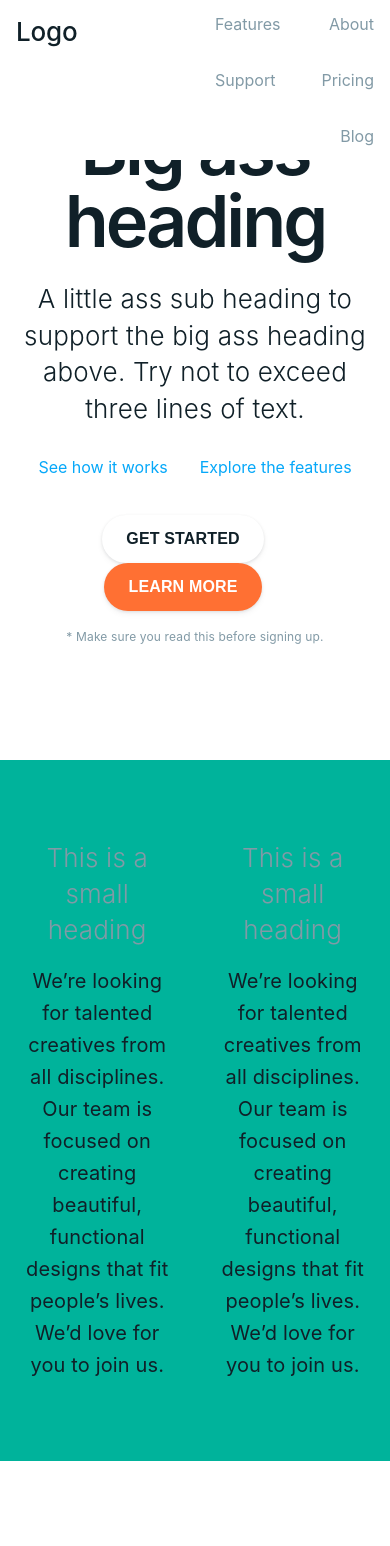
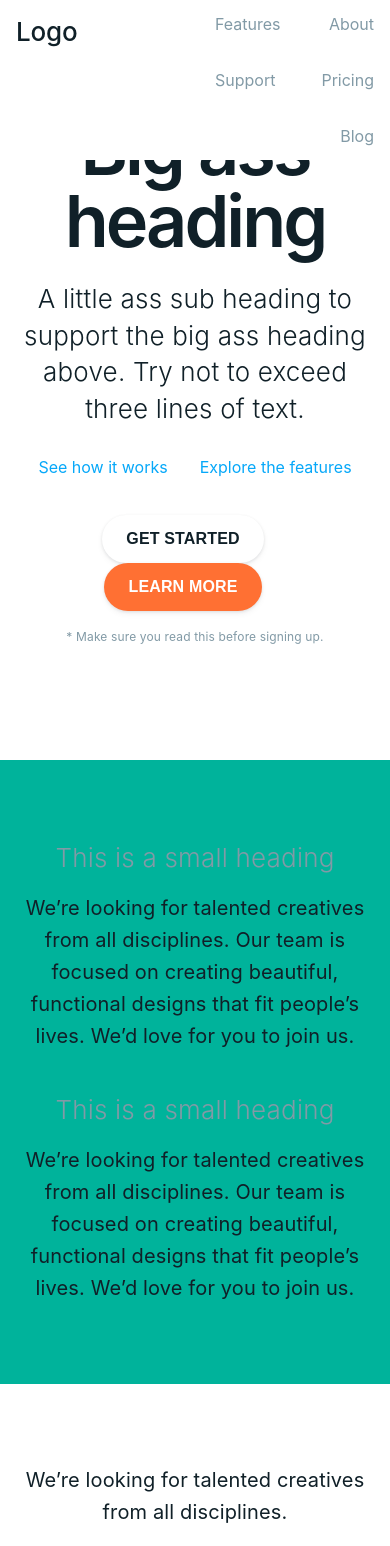
Before and after one commit to alobato/modulz-styled, a React (Create React App) app: page / in a window 390 px wide. Shown: the top 1546 px of the page. Built offline with nearby package versions, Linux system fonts and the light colour scheme.

Commit message:
Fix column width bug. Make app.js responsive.

```diff
--- a/src/App.js
+++ b/src/App.js
@@ -81,13 +81,13 @@ class App extends Component {
           <Container large>
             <Alignment center>
               <Grid>
-                <div className="grid-column">
+                <div className="grid-column--12 bps-grid-column--6">
                   <Spacing mb3>
                     <Heading thin gray_500>This is a small heading</Heading>
                   </Spacing>
                   <Text large>We’re looking for talented creatives from all disciplines. Our team is focused on creating beautiful, functional designs that fit people’s lives. We’d love for you to join us.</Text>
                 </div>
-                <div className="grid-column">
+                <div className="grid-column--12 bps-grid-column--6">
                   <Spacing mb3>
                     <Heading thin gray_500>This is a small heading</Heading>
                   </Spacing>
@@ -114,7 +114,7 @@ class App extends Component {
         <Section large>
           <Container large>
             <Grid>
-              <div className="grid-column">
+              <div className="grid-column--12 bpm-grid-column--4">
                 <Spacing mb3>
                   <Heading small>Heading</Heading>
                 </Spacing>
@@ -123,7 +123,7 @@ class App extends Component {
                   <Link>Link to something</Link>
                 </Spacing>
               </div>
-              <div className="grid-column">
+              <div className="grid-column--12 bpm-grid-column--4">
                 <Spacing mb3>
                   <Heading small>Heading</Heading>
                 </Spacing>
@@ -132,7 +132,7 @@ class App extends Component {
                   <Link>Link to something</Link>
                 </Spacing>
               </div>
-              <div className="grid-column">
+              <div className="grid-column--12 bpm-grid-column--4">
                 <Spacing mb3>
                   <Heading small>Heading</Heading>
                 </Spacing>
@@ -156,25 +156,25 @@ class App extends Component {
               </Spacing>
             </Alignment>
             <Grid>
-              <div className="grid-column">
+              <div className="grid-column--12 bpm-grid-column--3">
                 <Spacing mb3>
                   <Heading small greenTint>Heading</Heading>
                 </Spacing>
                 <Text gray_500>Luther sang so beautifully, he's one of those people that I can listen to over and over. Mariahs voice is beautiful as well.</Text>
               </div>
-              <div className="grid-column">
+              <div className="grid-column--12 bpm-grid-column--3">
                 <Spacing mb3>
                   <Heading small lavenderTint>Heading</Heading>
                 </Spacing>
                 <Text gray_500>Luther sang so beautifully, he's one of those people that I can listen to over and over. Mariahs voice is beautiful as well.</Text>
               </div>
-              <div className="grid-column">
+              <div className="grid-column--12 bpm-grid-column--3">
                 <Spacing mb3>
                   <Heading small blueTint>Heading</Heading>
                 </Spacing>
                 <Text gray_500>Luther sang so beautifully, he's one of those people that I can listen to over and over. Mariahs voice is beautiful as well.</Text>
               </div>
-              <div className="grid-column">
+              <div className="grid-column--12 bpm-grid-column--3">
                 <Spacing mb3>
                   <Heading small amberTint>Heading</Heading>
                 </Spacing>
--- a/src/components/Grid.js
+++ b/src/components/Grid.js
@@ -18,9 +18,72 @@ const Grid = styled.div`
   ${props => props.between && css` justify-content: space-between; `}
 
   & > .grid-column {
-    flex-basis: 0;
-    flex-grow: 1;
-    max-width: 100%;
+      flex-basis: 0;
+      flex-grow: 1;
+      max-width: 100%;
+  }
+
+  & > .grid-column,
+  & > .grid-column--1,
+  & > .grid-column--2,
+  & > .grid-column--3,
+  & > .grid-column--4,
+  & > .grid-column--5,
+  & > .grid-column--6,
+  & > .grid-column--7,
+  & > .grid-column--8,
+  & > .grid-column--9,
+  & > .grid-column--10,
+  & > .grid-column--11,
+  & > .grid-column--12,
+  & > .bps-grid-column--1,
+  & > .bps-grid-column--2,
+  & > .bps-grid-column--3,
+  & > .bps-grid-column--4,
+  & > .bps-grid-column--5,
+  & > .bps-grid-column--6,
+  & > .bps-grid-column--7,
+  & > .bps-grid-column--8,
+  & > .bps-grid-column--9,
+  & > .bps-grid-column--10,
+  & > .bps-grid-column--11,
+  & > .bps-grid-column--12,
+  & > .bpm-grid-column--1,
+  & > .bpm-grid-column--2,
+  & > .bpm-grid-column--3,
+  & > .bpm-grid-column--4,
+  & > .bpm-grid-column--5,
+  & > .bpm-grid-column--6,
+  & > .bpm-grid-column--7,
+  & > .bpm-grid-column--8,
+  & > .bpm-grid-column--9,
+  & > .bpm-grid-column--10,
+  & > .bpm-grid-column--11,
+  & > .bpm-grid-column--12,
+  & > .bpl-grid-column--1,
+  & > .bpl-grid-column--2,
+  & > .bpl-grid-column--3,
+  & > .bpl-grid-column--4,
+  & > .bpl-grid-column--5,
+  & > .bpl-grid-column--6,
+  & > .bpl-grid-column--7,
+  & > .bpl-grid-column--8,
+  & > .bpl-grid-column--9,
+  & > .bpl-grid-column--10,
+  & > .bpl-grid-column--11,
+  & > .bpl-grid-column--12,
+  & > .bpxl-grid-column--1,
+  & > .bpxl-grid-column--2,
+  & > .bpxl-grid-column--3,
+  & > .bpxl-grid-column--4,
+  & > .bpxl-grid-column--5,
+  & > .bpxl-grid-column--6,
+  & > .bpxl-grid-column--7,
+  & > .bpxl-grid-column--8,
+  & > .bpxl-grid-column--9,
+  & > .bpxl-grid-column--10,
+  & > .bpxl-grid-column--11,
+  & > .bpxl-grid-column--12 {
     padding-top: ${palette.SPACING_600};
     padding-left: ${palette.SPACING_600};
     width: 100%;
```
